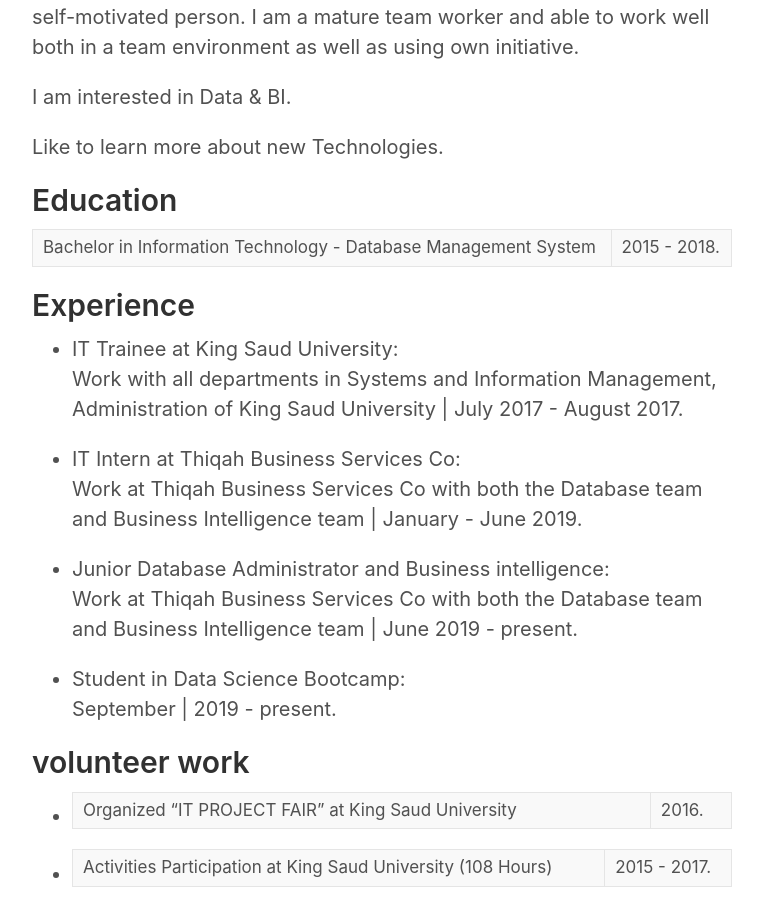
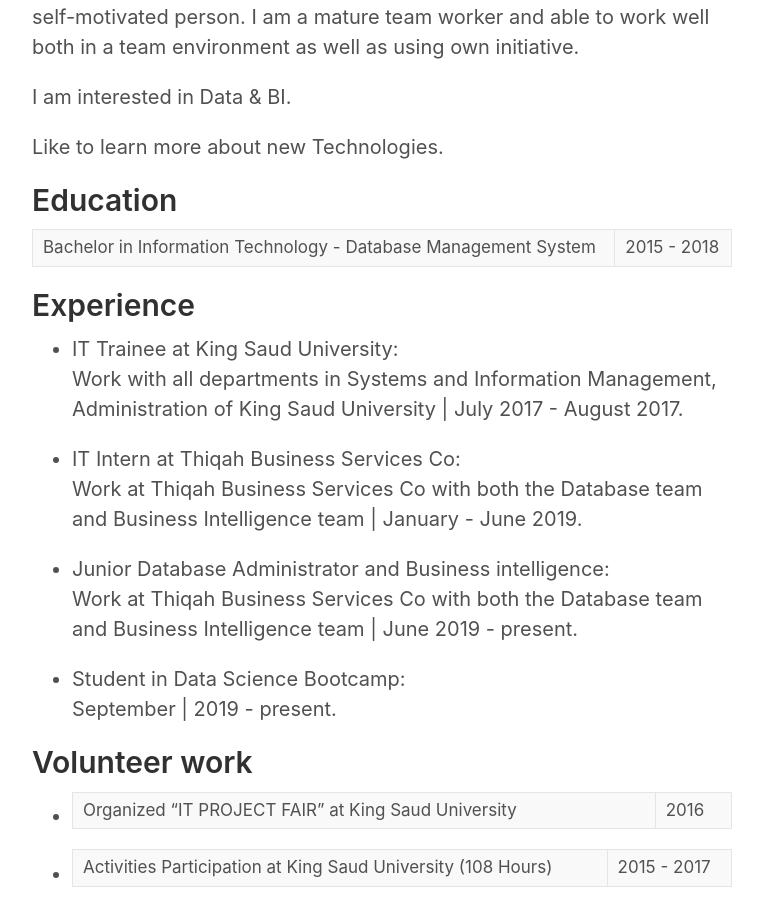
Before and after one commit to Daliait96/Daliait96.github.io, a Jekyll site: the page built from about.md, in a window 1280 px wide. Shown: the part 371-1281 px from the top of the page, without its empty margins (258-1021 px from the left). Built offline with Jekyll 4.4.1, drawn with Linux system fonts in a browser that asks for light colours.

Commit message:
updates8

```diff
--- a/about.md
+++ b/about.md
@@ -18,7 +18,7 @@ Like to learn more about new Technologies.
 
 ## Education
 
-Bachelor in Information Technology - Database Management System  |  2015 - 2018.
+Bachelor in Information Technology - Database Management System  |  2015 - 2018
 
 ## Experience
 
@@ -35,10 +35,10 @@ Work at Thiqah Business Services Co with both the Database team and Business Int
 * Student in Data Science Bootcamp:<br>
 September   |  2019 -  present.
 
-## volunteer work
+## Volunteer work
 
-* Organized "IT PROJECT FAIR" at King Saud University | 2016.
-* Activities Participation at King Saud University (108 Hours)  |  2015 - 2017.
+* Organized "IT PROJECT FAIR" at King Saud University | 2016
+* Activities Participation at King Saud University (108 Hours)  |  2015 - 2017
 
 ## My Achievements
 
```
